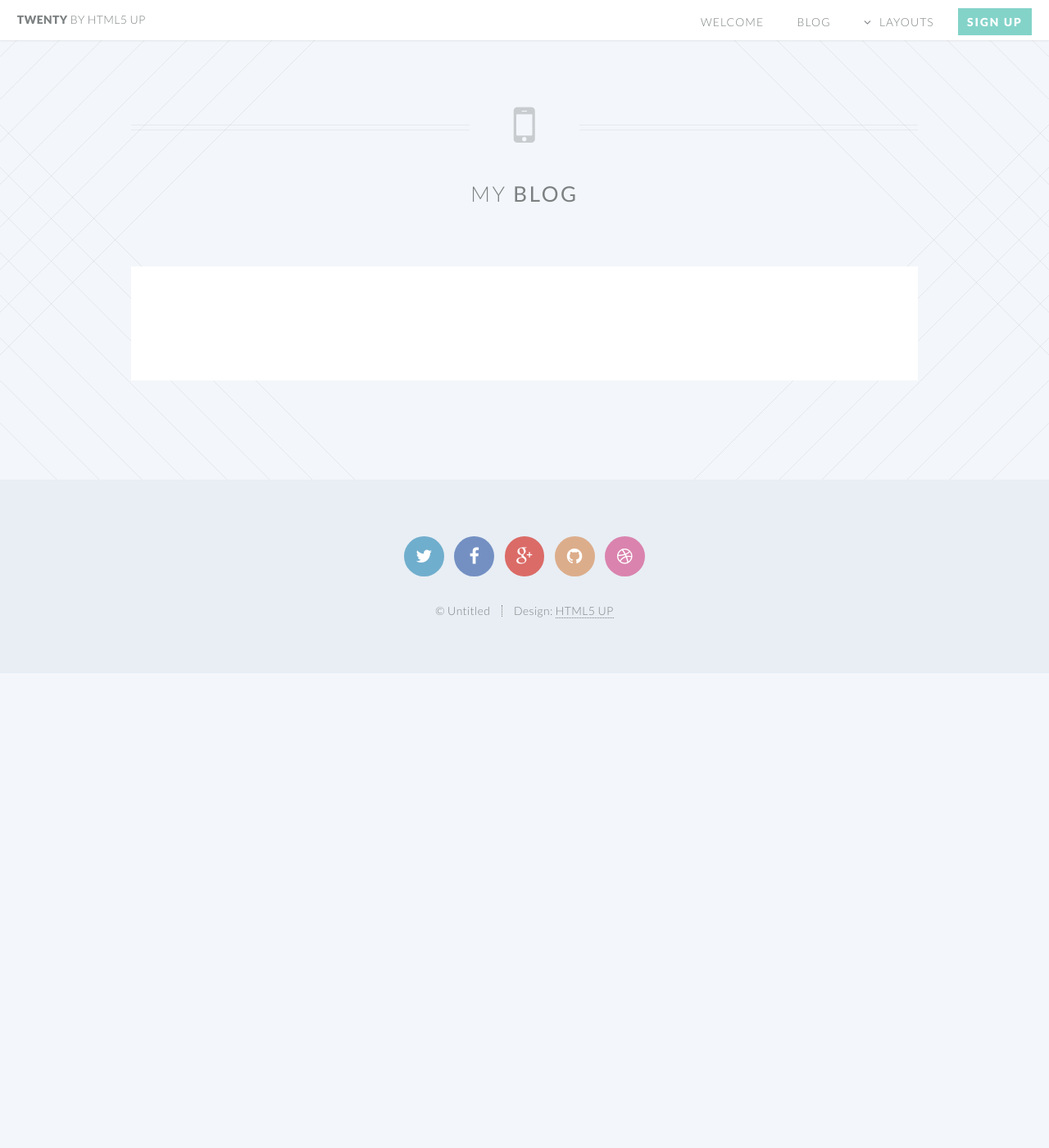
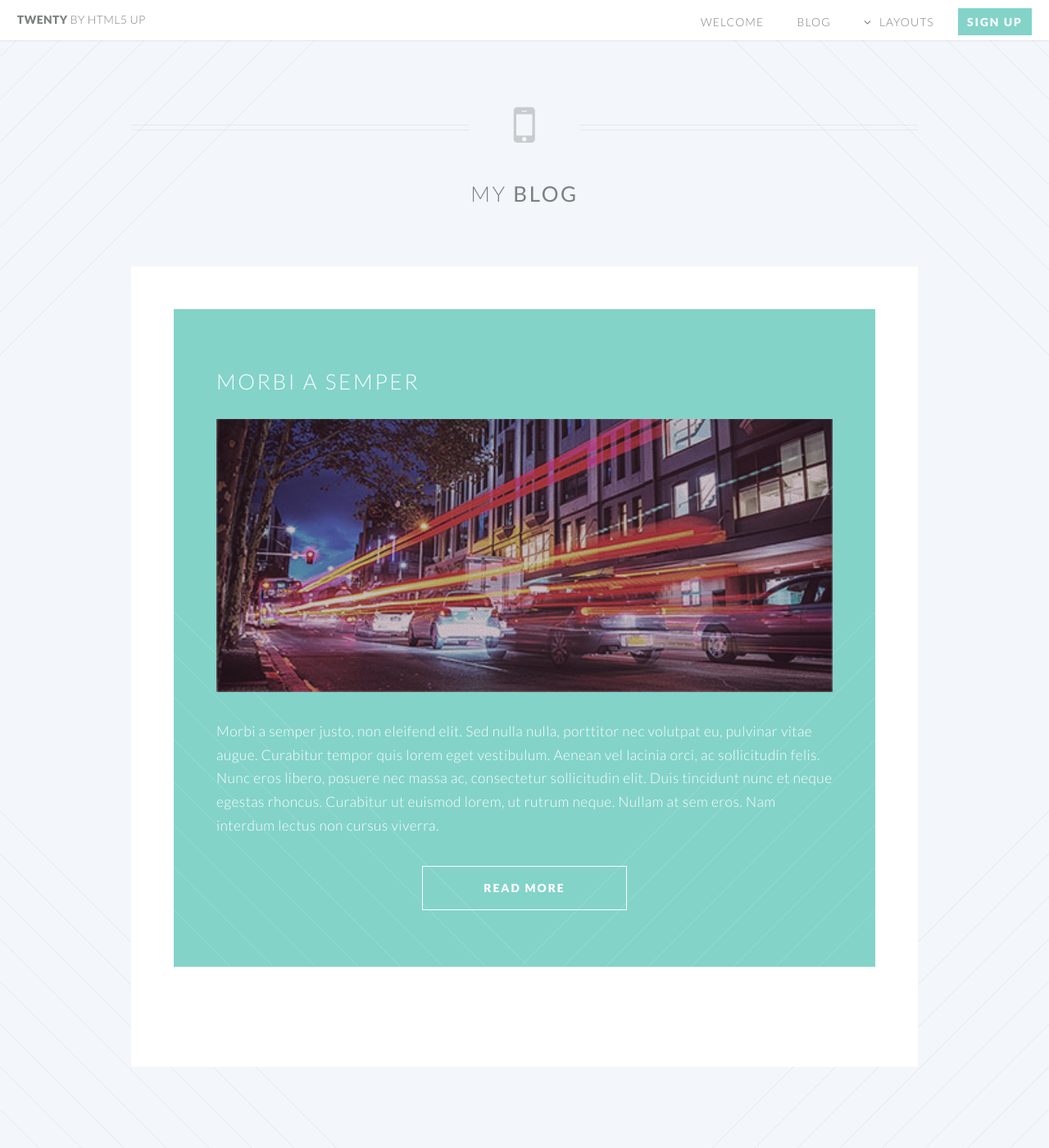
Before and after one commit to luoyanshou/luoyanshou.github.io, a Jekyll site: the page built from blog.html, in a window 1280 px wide and 1400 px high. Shown: the whole window at 82% size. Built offline with Jekyll 4.4.1, drawn with Linux system fonts in a browser that asks for light colours.

Commit message:
初始化项目

```diff
--- a/_config.yml
+++ b/_config.yml
@@ -1,5 +1,5 @@
 # Site settings
-title: Twenty Blog
+title: Lysuu Blog
 email: your-email@domain.com
 description: > # this means to ignore newlines until "baseurl:"
   Write an awesome description for your new site here. You can edit this
@@ -8,7 +8,7 @@ description: > # this means to ignore newlines until "baseurl:"
 baseurl: "" # the subpath of your site, e.g. /blog/
 url: "http://locahost:4000" # the base hostname & protocol for your site
 twitter_username: jekyllrb
-github_username:  jekyll
+github_username:  lysuu
 
 # Build settings
 markdown: kramdown
--- /dev/null
+++ b/_posts/2014-10-29-morbi-a-semper.md
@@ -0,0 +1,10 @@
+---
+layout: post
+title:  "Morbi a Semper"
+date:   2014-08-31 14:36:23
+---
+
+<span class="image featured"><img src="/images/pic03.jpg" alt=""></span>
+Morbi a semper justo, non eleifend elit. Sed nulla nulla, porttitor nec volutpat eu, pulvinar vitae augue. Curabitur tempor quis lorem eget vestibulum. Aenean vel lacinia orci, ac sollicitudin felis. Nunc eros libero, posuere nec massa ac, consectetur sollicitudin elit. Duis tincidunt nunc et neque egestas rhoncus. Curabitur ut euismod lorem, ut rutrum neque. Nullam at sem eros. Nam interdum lectus non cursus viverra.
+
+Duis eget magna at arcu tincidunt ultricies. Curabitur in facilisis sem, nec bibendum eros. Nunc fringilla imperdiet diam sed viverra. Vivamus lobortis dignissim mi. Lorem ipsum dolor sit amet, consectetur adipiscing elit. Morbi laoreet eu diam eu pellentesque. Duis tempus metus urna, vel faucibus ligula pharetra euismod. Donec rhoncus blandit posuere. Mauris mattis dolor est, dictum venenatis augue facilisis sit amet. Ut ante odio, congue eget arcu nec, semper eleifend urna. Donec rutrum pretium odio non pellentesque. Vestibulum ante ipsum primis in faucibus orci luctus et ultrices posuere cubilia Curae; Nullam pellentesque nulla at tincidunt ultrices. Donec finibus malesuada magna. Phasellus eget tortor in lectus vehicula viverra sit amet sit amet purus.
```
